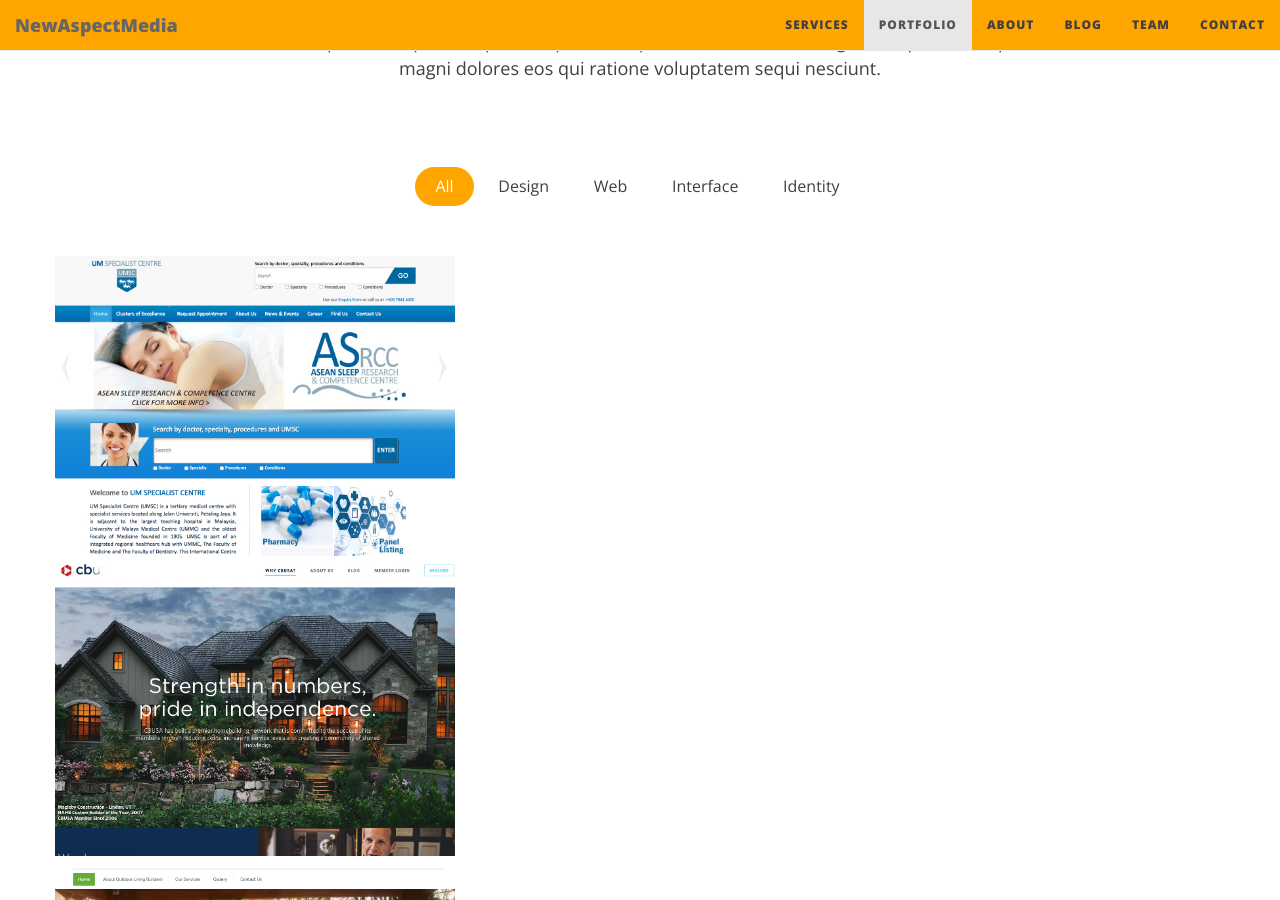
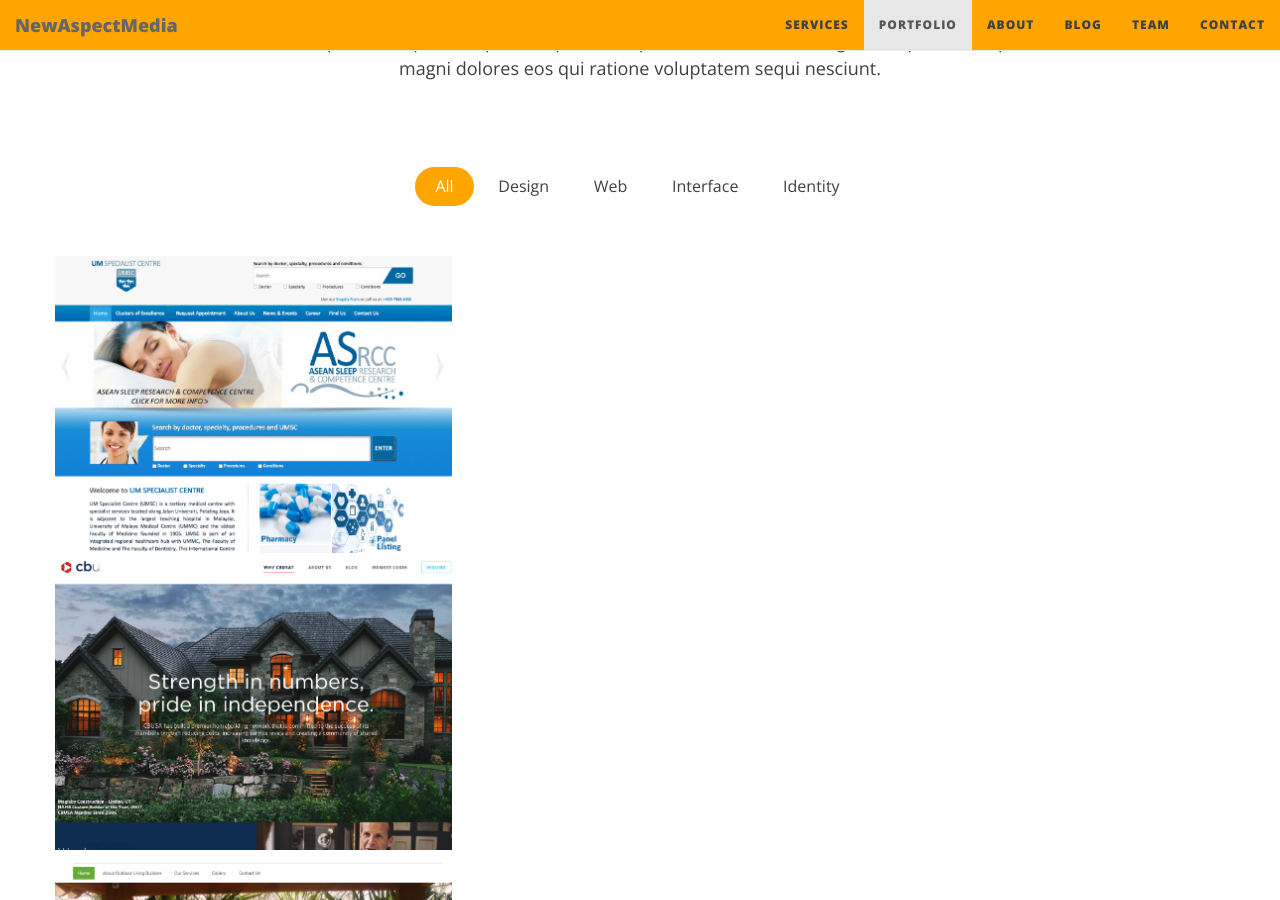
Before and after one commit to newmedia77/appxnam, a Jekyll site: the page built from index.html, in a window 1280 px wide and 900 px high, scrolled down 3639 px. Built offline with Jekyll 4.4.1, drawn with Linux system fonts in a browser that asks for light colours; nearby versions of some CDN libraries; the list of posts is cut into pages by our own code.

Commit message:
andreas
img class

```diff
--- a/_includes/portfolio.html
+++ b/_includes/portfolio.html
@@ -20,10 +20,10 @@
                 </ul>
 
                 <ul id="grid">
-                    <li class="col-xs-6 col-sm-4 portfolio-item" data-groups='["all", "identety", "interface"]'>
+                    <li class="portfolio-item" data-groups='["all", "identety", "interface"]'>
                         <div class="portfolio">
                             <div class="tt-overlay"></div>
-                            <img class="img-responsive" src="img/custom-web-development.jpg" alt="Bespoke web development in PHP, Ruby, c#, HTML5, jQuery, AngularJS">
+                            <img class="col-xs-6 col-sm-4 img-responsive" src="img/custom-web-development.jpg" alt="Bespoke web development in PHP, Ruby, c#, HTML5, jQuery, AngularJS">
                             <div class="portfolio-info">
                                 <h3 class="project-title">Portfolio Title</h3>
                                 <div class="links">
@@ -32,10 +32,10 @@
                             </div><!-- /.portfolio-info -->
                         </div><!-- /.portfolio -->
                     </li>
-                    <li class="col-xs-6 col-sm-4 portfolio-item" data-groups='["all", "identety", "web"]'>
+                    <li class="portfolio-item" data-groups='["all", "identety", "web"]'>
                         <div class="portfolio">
                             <div class="tt-overlay"></div>
-                            <img class="img-responsive" src="img/rails-web-development.jpg" alt="Ruby on rails web development services">
+                            <img class="col-xs-6 col-sm-4 img-responsive" src="img/rails-web-development.jpg" alt="Ruby on rails web development services">
                             <div class="portfolio-info">
                                 <h3 class="project-title">Portfolio Title</h3>
                                 <div class="links">
@@ -44,10 +44,10 @@
                             </div><!-- /.portfolio-info -->
                         </div><!-- /.portfolio -->
                     </li>
-                    <li class="col-xs-6 col-sm-4 portfolio-item" data-groups='["all", "interface"]'>
+                    <li class="portfolio-item" data-groups='["all", "interface"]'>
                         <div class="portfolio">
                             <div class="tt-overlay"></div>
-                            <img class="img-responsive" src="img/shopify-web-development.jpg" alt="Shopify web development services">
+                            <img class="col-xs-6 col-sm-4 img-responsive" src="img/shopify-web-development.jpg" alt="Shopify web development services">
                             <div class="portfolio-info">
                                 <h3 class="project-title">Portfolio Title</h3>
                                 <div class="links">
@@ -56,10 +56,10 @@
                             </div><!-- /.portfolio-info -->
                         </div><!-- /.portfolio -->
                     </li>
-                    <li class="col-xs-6 col-sm-4 portfolio-item" data-groups='["all", "identety", "design"]'>
+                    <li class="portfolio-item" data-groups='["all", "identety", "design"]'>
                         <div class="portfolio">
                             <div class="tt-overlay"></div>
-                            <img class="img-responsive" src="img/magento-web-development.jpg" alt="Magento web development services">
+                            <img class="col-xs-6 col-sm-4 img-responsive" src="img/magento-web-development.jpg" alt="Magento web development services">
                             <div class="portfolio-info">
                                 <h3 class="project-title">Portfolio Title</h3>
                                 <div class="links">
@@ -69,10 +69,10 @@
                         </div><!-- /.portfolio -->
 
                     </li>
-                    <li class="col-xs-6 col-sm-4 portfolio-item" data-groups='["all", "identety", "design"]'>
+                    <li class="portfolio-item" data-groups='["all", "identety", "design"]'>
                         <div class="portfolio">
                             <div class="tt-overlay"></div>
-                            <img class="img-responsive" src="img/magento-development.jpg" alt="eCommerce web development for Magento, Shopify, Woocommerce, Prestashop">
+                            <img class="col-xs-6 col-sm-4 img-responsive" src="img/magento-development.jpg" alt="eCommerce web development for Magento, Shopify, Woocommerce, Prestashop">
                             <div class="portfolio-info">
                                 <h3 class="project-title">Portfolio Title</h3>
                                 <div class="links">
@@ -81,10 +81,10 @@
                             </div><!-- /.portfolio-info -->
                         </div><!-- /.portfolio -->
                     </li>
-                    <li class="col-xs-6 col-sm-4 portfolio-item" data-groups='["all", "identety", "design"]'>
+                    <li class="portfolio-item" data-groups='["all", "identety", "design"]'>
                         <div class="portfolio">
                             <div class="tt-overlay"></div>
-                            <img class="img-responsive" src="img/booking-mobile-apps.jpg" alt="iOS mobile application development">
+                            <img class="col-xs-6 col-sm-4 img-responsive" src="img/booking-mobile-apps.jpg" alt="iOS mobile application development">
                             <div class="portfolio-info">
                                 <h3 class="project-title">Portfolio Title</h3>
                                 <div class="links">
@@ -93,10 +93,10 @@
                             </div><!-- /.portfolio-info -->
                         </div><!-- /.portfolio -->
                     </li>
-                    <li class="col-xs-6 col-sm-4 portfolio-item" data-groups='["all", "identety", "web"]'>
+                    <li class="portfolio-item" data-groups='["all", "identety", "web"]'>
                         <div class="portfolio">
                             <div class="tt-overlay"></div>
-                            <img class="img-responsive" src="img/mobile-apps.jpg" alt="Android mobile application development">
+                            <img class="col-xs-6 col-sm-4 img-responsive" src="img/mobile-apps.jpg" alt="Android mobile application development">
                             <div class="portfolio-info">
                                 <h3 class="project-title">Portfolio Title</h3>
                                 <div class="links">
@@ -105,10 +105,10 @@
                             </div><!-- /.portfolio-info -->
                         </div><!-- /.portfolio -->
                     </li><!-- /.portfolio-item -->
-                    <li class="col-xs-6 col-sm-4 portfolio-item" data-groups='["all", "design"]'>
+                    <li class="portfolio-item" data-groups='["all", "design"]'>
                         <div class="portfolio">
                             <div class="tt-overlay"></div>
-                            <img class="img-responsive" src="img/retails-mobile-application.jpg" alt="Retail mobile application development">
+                            <img class="col-xs-6 col-sm-4 img-responsive" src="img/retails-mobile-application.jpg" alt="Retail mobile application development">
                             <div class="portfolio-info">
                                 <h3 class="project-title">Portfolio Title</h3>
                                 <div class="links">
@@ -118,10 +118,10 @@
                         </div><!-- /.portfolio -->
                     </li>
 
-                    <li class="col-xs-6 col-sm-4 portfolio-item" data-groups='["all", "identety", "design"]'>
+                    <li class="portfolio-item" data-groups='["all", "identety", "design"]'>
                         <div class="portfolio">
                             <div class="tt-overlay"></div>
-                            <img class="img-responsive" src="img/ecommerce-mobile-apps.jpg" alt="eCommerce mobile application development">
+                            <img class="col-xs-6 col-sm-4 img-responsive" src="img/ecommerce-mobile-apps.jpg" alt="eCommerce mobile application development">
                             <div class="portfolio-info">
                                 <h3 class="project-title">Portfolio Title</h3>
                                 <div class="links">
@@ -131,10 +131,10 @@
                         </div><!-- /.portfolio -->
                     </li>
 
-                    <li class="col-xs-6 col-sm-4 portfolio-item" data-groups='["all", "design"]'>
+                    <li class="portfolio-item" data-groups='["all", "design"]'>
                         <div class="portfolio">
                             <div class="tt-overlay"></div>
-                            <img class="img-responsive" src="img/hotel-mobile-apps.jpg" alt="Hotel booking system mobile application development">
+                            <img class="col-xs-6 col-sm-4 img-responsive" src="img/hotel-mobile-apps.jpg" alt="Hotel booking system mobile application development">
                             <div class="portfolio-info">
                                 <h3 class="project-title">Portfolio Title</h3>
                                 <div class="links">
```
